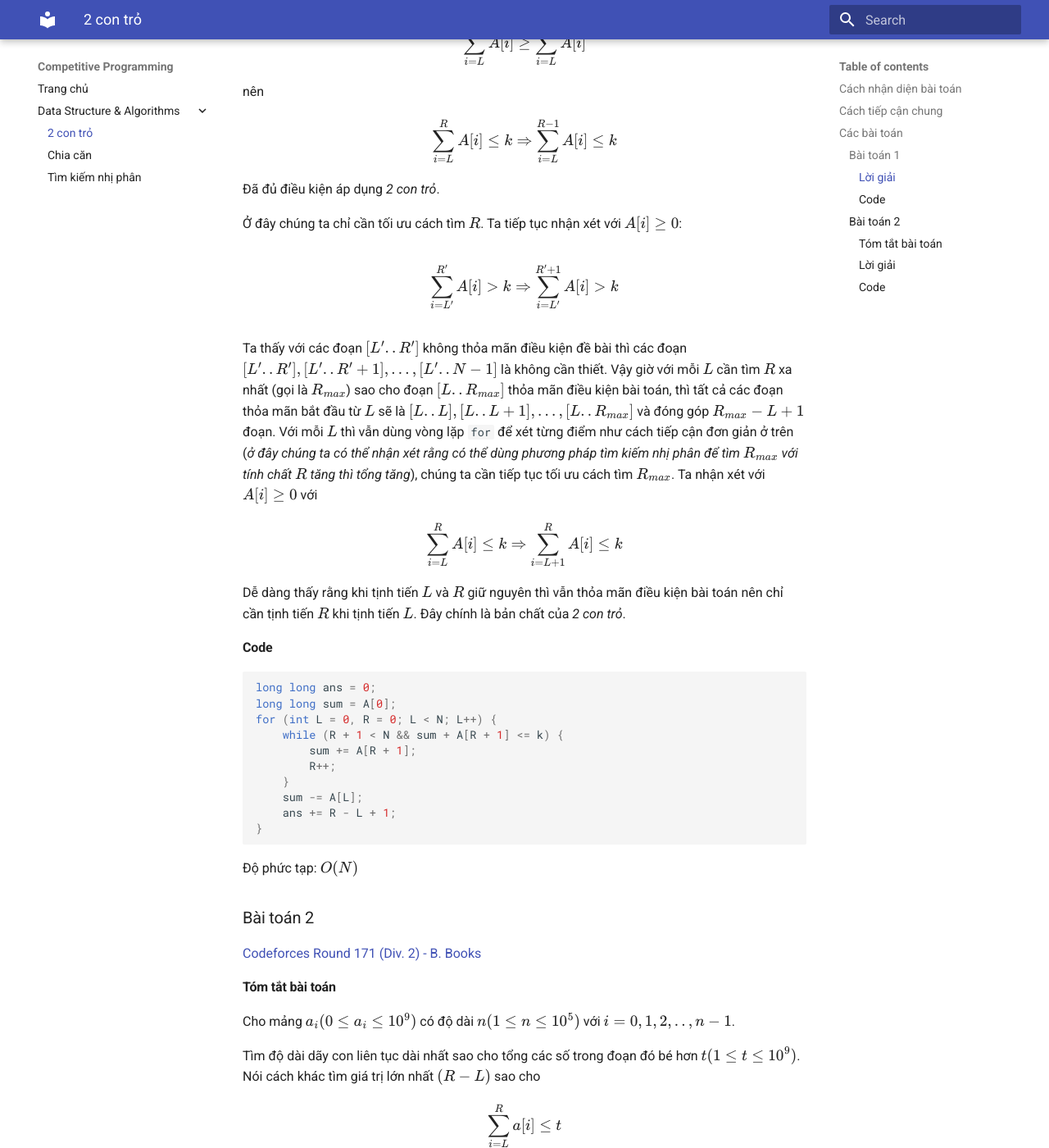
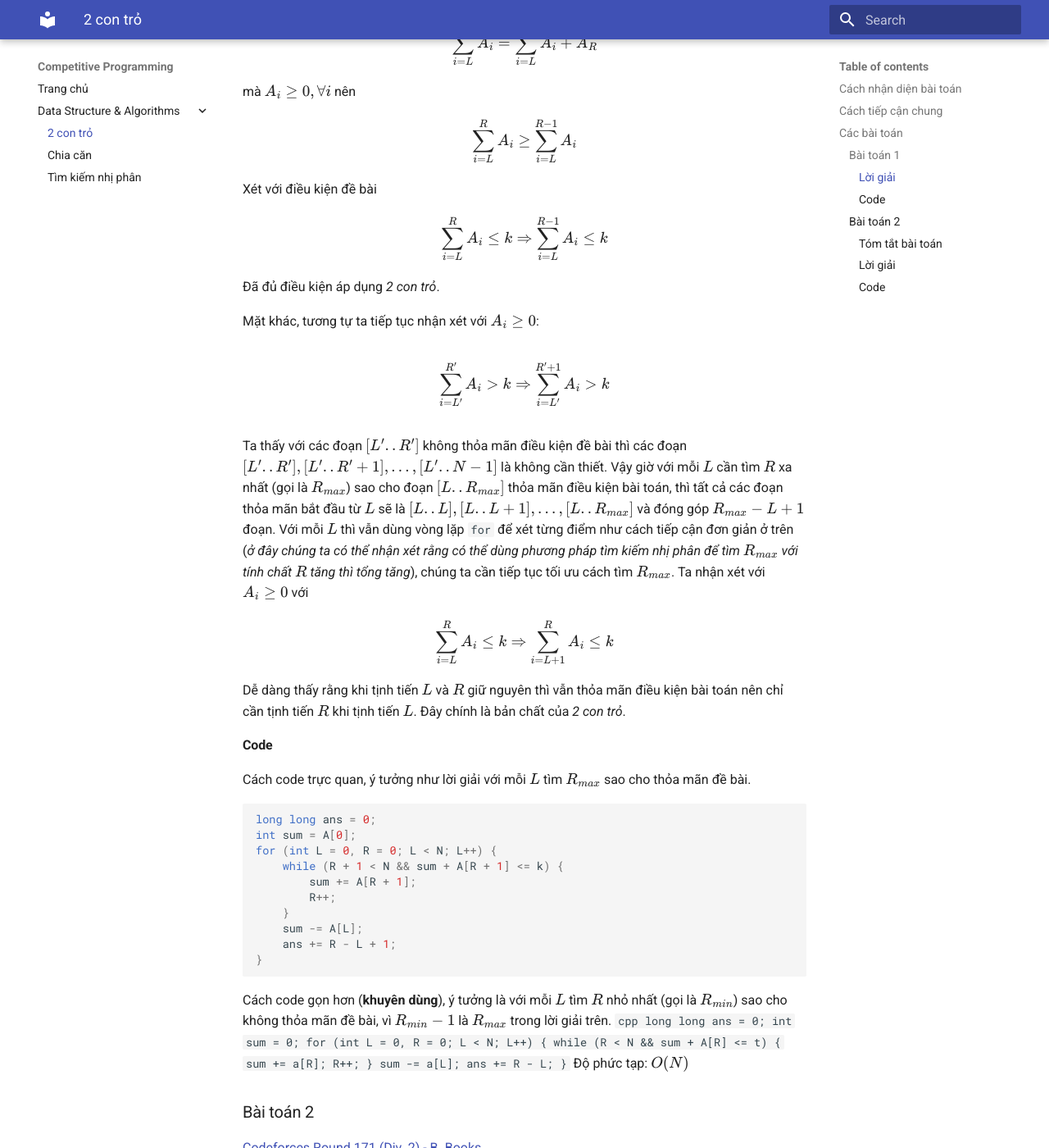
Before and after one commit to hmtrung2305/competitiveprogramming, an MkDocs documentation site: the page built from docs/cp/twopointers.md, in a window 1280 px wide and 1400 px high, scrolled down 1538 px. Shown: the whole window at 82% size. Built offline with MkDocs 1.6.1 and Material for MkDocs 9.7.7, drawn with Linux system fonts in a browser that asks for light colours; some of the changed text lies outside the part shown.

Commit message:
update content 'twopointers'

````diff
--- a/docs/cp/twopointers.md
+++ b/docs/cp/twopointers.md
@@ -14,7 +14,7 @@ Các phương pháp như *cửa sổ trượt (Sliding windows)* cũng là một
 Khi cố định được một cực, ví dụ là cực trái $L$ thì sẽ chọn cực phải $R$ sao cho $R$ xa nhất có thể. Nghĩa là khi cố định $L$ thì sẽ tìm $R$ sao cho $(R - L)$ lớn nhất có thể.
 
 **Lưu ý quan trọng**:
-*2 con trỏ* chỉ áp dụng khi mà với mọi điểm cực trái $L$, cực phải $R$ và $L<R$ sao cho đoạn $[L..R]$ thỏa mãn bài toán thì đoạn $[L..R - 1]$ cũng phải thỏa mãn điều kiện bài toán.
+*2 con trỏ* chỉ áp dụng khi mà với mọi điểm cực trái $L$, cực phải $R$ và $L<R$ sao cho đoạn $[L..R]$ thỏa mãn bài toán thì đoạn $[L..R - 1]$ cũng phải thỏa mãn điều kiện đề bài.
 
 ## Các bài toán
 ### Bài toán 1
@@ -26,7 +26,7 @@ $$
 $$
 
 #### **Lời giải**
-Để tiếp cận bài toán nhanh nhất thì chúng ta sẽ xét tất cả các cặp điểm $(L, R)$ sao cho thỏa mãn điều kiện bài toán.
+Để tiếp cận bài toán nhanh nhất thì chúng ta sẽ xét tất cả các cặp điểm $(L, R)$ và kiểm tra điều kiện đề bài.
 
 ```cpp
 long long ans = 0;
@@ -45,35 +45,40 @@ for (int L = 0; L < N; L++) {
 
 Để tiếp cận với phương pháp *2 con trỏ*, đầu tiên chúng ta hãy xét điều kiện để áp dụng *2 con trỏ*.
 
-Nhận xét với $A[i] \geq 0$ và $L<R$ thì
+Nhận xét với $L<R$ thì
 $$
-\sum_{i=L}^{R}{A[i]} \geq \sum_{i=L}^{R-1}{A[i]}
+\sum_{i=L}^{R}{A_i} = \sum_{i=L}^{R-1}{A_i} + A_R
 $$
-nên
+mà $A_i \geq 0, \forall i$ nên
 $$
-\sum_{i=L}^{R}{A[i]} \leq k
-\Rightarrow \sum_{i=L}^{R-1}{A[i]} \leq k
+\sum_{i=L}^{R}{A_i} \geq \sum_{i=L}^{R-1}{A_i}
+$$
+Xét với điều kiện đề bài
+$$
+\sum_{i=L}^{R}{A_i} \leq k
+\Rightarrow \sum_{i=L}^{R-1}{A_i} \leq k
 $$
 Đã đủ điều kiện áp dụng *2 con trỏ*.
 
-Ở đây chúng ta chỉ cần tối ưu cách tìm $R$. Ta tiếp tục nhận xét với $A[i] \geq 0$:
+Mặt khác, tương tự ta tiếp tục nhận xét với $A_i \geq 0$:
 
 $$
-\sum_{i=L'}^{R'}{A[i]}>k
-\Rightarrow \sum_{i=L'}^{R'+1}{A[i]}>k
+\sum_{i=L'}^{R'}{A_i}>k
+\Rightarrow \sum_{i=L'}^{R'+1}{A_i}>k
 $$
 
-Ta thấy với các đoạn $[L'..R']$ không thỏa mãn điều kiện đề bài thì các đoạn $[L'..R'], [L'..R'+1], ..., [L'..N-1]$ là không cần thiết. Vậy giờ với mỗi $L$ cần tìm $R$ xa nhất (gọi là $R_{max}$) sao cho đoạn $[L..R_{max}]$ thỏa mãn điều kiện bài toán, thì tất cả các đoạn thỏa mãn bắt đầu từ $L$ sẽ là $[L..L], [L..L+1], ..., [L..R_{max}]$ và đóng góp $R_{max}-L+1$ đoạn. Với mỗi $L$ thì vẫn dùng vòng lặp `for` để xét từng điểm như cách tiếp cận đơn giản ở trên (*ở đây chúng ta có thể nhận xét rằng có thể dùng phương pháp tìm kiếm nhị phân để tìm $R_{max}$ với tính chất $R$ tăng thì tổng tăng*), chúng ta cần tiếp tục tối ưu cách tìm $R_{max}$. Ta nhận xét với $A[i] \geq 0$ với
+Ta thấy với các đoạn $[L'..R']$ không thỏa mãn điều kiện đề bài thì các đoạn $[L'..R'], [L'..R'+1], ..., [L'..N-1]$ là không cần thiết. Vậy giờ với mỗi $L$ cần tìm $R$ xa nhất (gọi là $R_{max}$) sao cho đoạn $[L..R_{max}]$ thỏa mãn điều kiện bài toán, thì tất cả các đoạn thỏa mãn bắt đầu từ $L$ sẽ là $[L..L], [L..L+1], ..., [L..R_{max}]$ và đóng góp $R_{max}-L+1$ đoạn. Với mỗi $L$ thì vẫn dùng vòng lặp `for` để xét từng điểm như cách tiếp cận đơn giản ở trên (*ở đây chúng ta có thể nhận xét rằng có thể dùng phương pháp tìm kiếm nhị phân để tìm $R_{max}$ với tính chất $R$ tăng thì tổng tăng*), chúng ta cần tiếp tục tối ưu cách tìm $R_{max}$. Ta nhận xét với $A_i \geq 0$ với
 $$
-\sum_{i=L}^{R}{A[i]} \leq k
-\Rightarrow \sum_{i=L+1}^{R}{A[i]} \leq k
+\sum_{i=L}^{R}{A_i} \leq k
+\Rightarrow \sum_{i=L+1}^{R}{A_i} \leq k
 $$
 Dễ dàng thấy rằng khi tịnh tiến $L$ và $R$ giữ nguyên thì vẫn thỏa mãn điều kiện bài toán nên chỉ cần tịnh tiến $R$ khi tịnh tiến $L$. Đây chính là bản chất của *2 con trỏ*.
 
 #### **Code**
+Cách code trực quan, ý tưởng như lời giải với mỗi $L$ tìm $R_{max}$ sao cho thỏa mãn đề bài.
 ```cpp
 long long ans = 0;
-long long sum = A[0];
+int sum = A[0];
 for (int L = 0, R = 0; L < N; L++) {
     while (R + 1 < N && sum + A[R + 1] <= k) {
         sum += A[R + 1];
@@ -83,6 +88,20 @@ for (int L = 0, R = 0; L < N; L++) {
     ans += R - L + 1;
 }
 ```
+
+ Cách code gọn hơn (**khuyên dùng**), ý tưởng là với mỗi $L$ tìm $R$ nhỏ nhất (gọi là $R_{min}$) sao cho không thỏa mãn đề bài, vì $R_{min} - 1$ là $R_{max}$ trong lời giải trên.
+ ```cpp
+long long ans = 0;
+int sum = 0;
+for (int L = 0, R = 0; L < N; L++) {
+    while (R < N && sum + A[R] <= t) {
+        sum += a[R];
+        R++;
+    }
+    sum -= a[L];
+    ans += R - L;
+}
+ ```
 Độ phức tạp: $O(N)$
 
 ### Bài toán 2
@@ -93,25 +112,25 @@ Cho mảng $a_i (0 \leq a_i \leq 10^9)$ có độ dài $n (1 \leq n \leq 10^5)$
 
 Tìm độ dài dãy con liên tục dài nhất sao cho tổng các số trong đoạn đó bé hơn $t (1 \leq t \leq 10^9)$. Nói cách khác tìm giá trị lớn nhất $(R - L)$ sao cho
 $$
-\sum_{i=L}^{R}{a[i]} \leq t
+\sum_{i=L}^{R}{a_i} \leq t
 $$
 
 #### **Lời giải**
 Xét điều kiện để áp dụng phương pháp *2 con trỏ*.
 
-Với $a[i] \geq 0$ và $L<R$
+Tương tự bài trên với $a_i \geq 0$ và $L<R$
 $$
-\sum_{i=L}^{R}{a[i]} \leq t
-\Rightarrow \sum_{i=L}^{R - 1}{a[i]} \leq t
+\sum_{i=L}^{R}{a_i} \leq t
+\Rightarrow \sum_{i=L}^{R - 1}{a_i} \leq t
 $$
 Đã thỏa mãn điều kiện áp dụng *2 con trỏ*.
 
-Tương tự như cách giải đếm số đoạn $[L..R]$ thì bài này đối với mỗi $L$ ta chỉ cần tìm $R$ xa nhất và cập nhật đáp án.
+Tương tự như cách giải đếm số đoạn $[L..R]$ thì bài này đối với mỗi $L$ ta chỉ cần tìm $R_{max}$ và cập nhật đáp án.
 
 #### **Code**
 ```cpp
-long long ans = 0;
-long long sum = 0;
+int ans = 0;
+int sum = 0;
 for (int l = 0, r = 0; l < n; l++) {
     while (r < n && sum + a[r] <= t) {
         sum += a[r];
````
